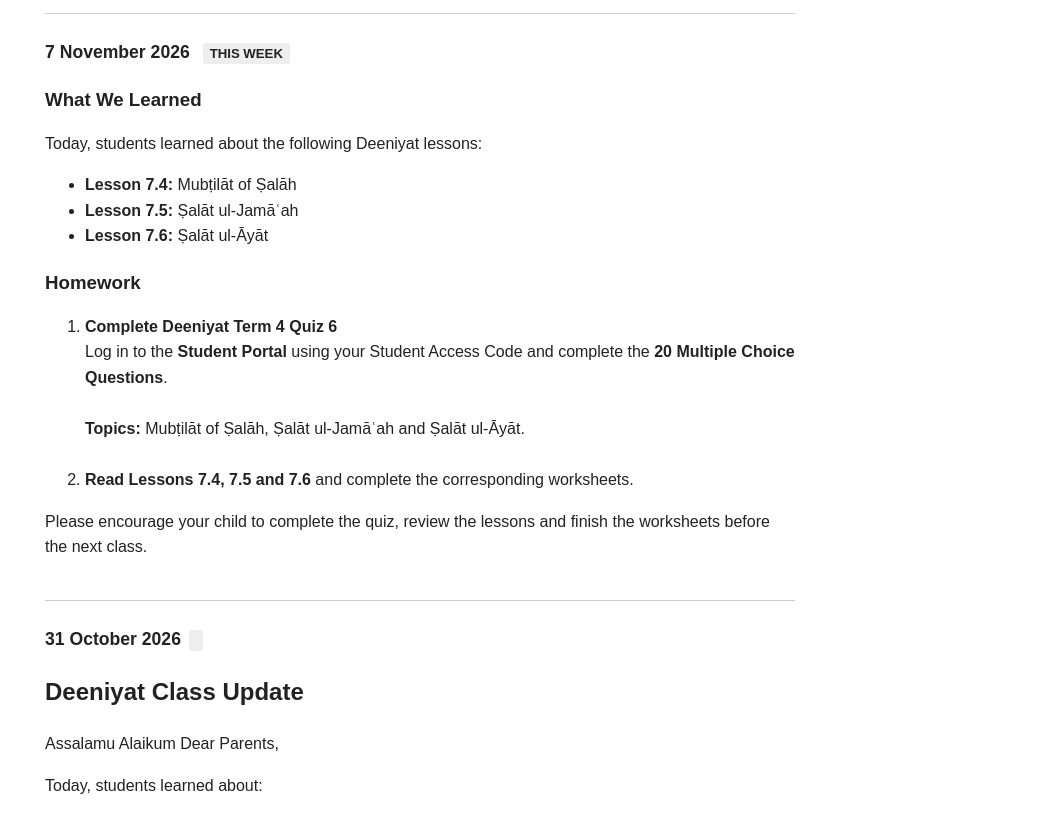
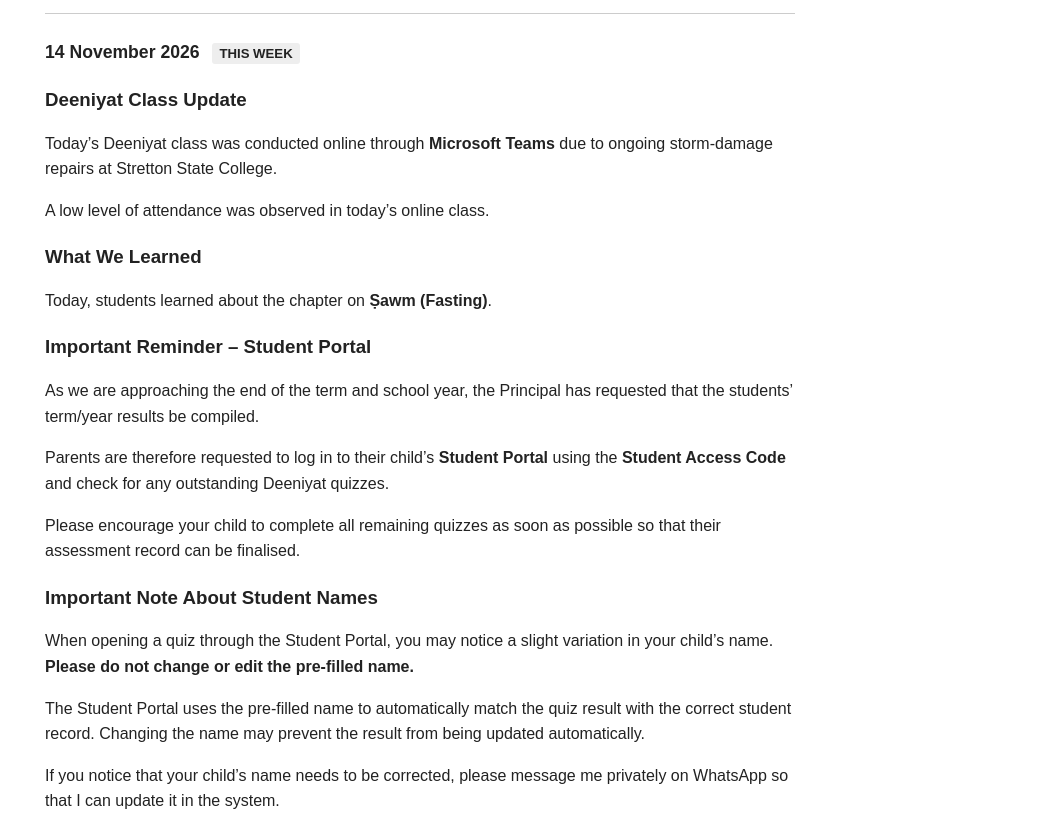
Before and after one commit to shabbarraza2000/Deeniyat-class, a plain HTML site: page index.html in a window 1280 px wide. Shown: the part 125-943 px from the top of the page, without its empty margins (220-1280 px from the left). Drawn offline with Linux system fonts and the light colour scheme.

Commit message:
Update index.html

```diff
--- a/index.html
+++ b/index.html
@@ -169,10 +169,87 @@
      DEENIYAT CLASS UPDATE
      ===================================== -->
 
-<div class="update">
+  <div class="update">
+  <div class="date">
+    14 November 2026
+    <span class="current">THIS WEEK</span>
+  </div>
+
+  <h3>Deeniyat Class Update</h3>
+
+  <p>
+    Today’s Deeniyat class was conducted online through
+    <strong>Microsoft Teams</strong> due to ongoing storm-damage
+    repairs at Stretton State College.
+  </p>
+
+  <p>
+    A low level of attendance was observed in today’s online class.
+  </p>
+
+  <h3>What We Learned</h3>
+
+  <p>
+    Today, students learned about the chapter on
+    <strong>Ṣawm (Fasting)</strong>.
+  </p>
+
+  <h3>Important Reminder – Student Portal</h3>
+
+  <p>
+    As we are approaching the end of the term and school year,
+    the Principal has requested that the students’ term/year
+    results be compiled.
+  </p>
+
+  <p>
+    Parents are therefore requested to log in to their child’s
+    <strong>Student Portal</strong> using the
+    <strong>Student Access Code</strong> and check for any
+    outstanding Deeniyat quizzes.
+  </p>
+
+  <p>
+    Please encourage your child to complete all remaining quizzes
+    as soon as possible so that their assessment record can be
+    finalised.
+  </p>
+
+  <h3>Important Note About Student Names</h3>
+
+  <p>
+    When opening a quiz through the Student Portal, you may notice
+    a slight variation in your child’s name.
+    <strong>Please do not change or edit the pre-filled name.</strong>
+  </p>
+
+  <p>
+    The Student Portal uses the pre-filled name to automatically
+    match the quiz result with the correct student record.
+    Changing the name may prevent the result from being updated
+    automatically.
+  </p>
+
+  <p>
+    If you notice that your child’s name needs to be corrected,
+    please message me privately on WhatsApp so that I can update
+    it in the system.
+  </p>
+
+  <p>
+    JazakAllah Khair for your support and cooperation.
+  </p>
+</div>
+
+
+  <!-- =====================================
+       PREVIOUS WEEK
+       ===================================== -->
+
+  <div class="update">
   <div class="date">
     7 November 2026
-    <span class="current">THIS WEEK</span>
+    <span class="current">
   </div>
 
   <h3>What We Learned</h3>
@@ -229,10 +306,12 @@
 
 
 
-  <!-- =====================================
-       PREVIOUS WEEK
-       ===================================== -->
-<div class="update">
+
+
+
+
+
+  <div class="update">
 
   <div class="date">
     31 October 2026
```
